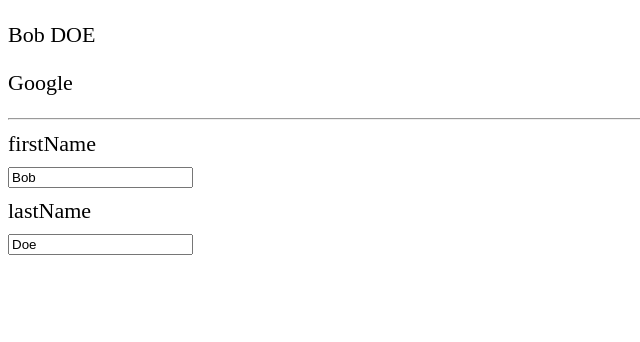
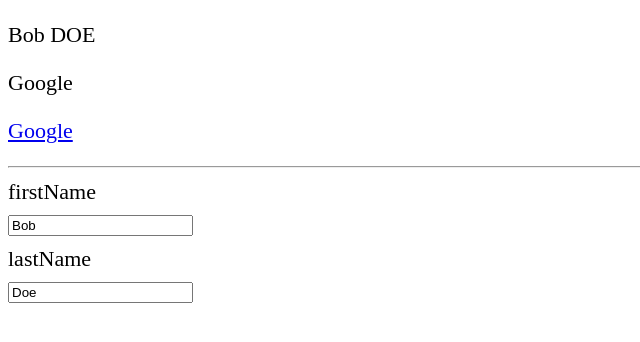
Before and after one commit to Quantumben/vuejs, a plain HTML site: page index.html in a window 1280 px wide. Shown: the whole page, without its empty margins (0-640 px from the left). Drawn offline with nearby package versions, Linux system fonts and the light colour scheme.

Commit message:
v-html short hand method

```diff
--- a/app.js
+++ b/app.js
@@ -8,6 +8,7 @@
             firstName: 'John',
             lastName: 'Doe',
             url: 'http://google.com',
+            raw_url: '<a href="https://google.com" target="_blank">Google</a>',
         }
     },
     methods: {
--- a/index.html
+++ b/index.html
@@ -8,6 +8,8 @@
     <div id="app" v-cloak >
         <p>{{ fullName() }}</p>
         <p> <a v:href="url" target="_blank" rel="noopener noreferrer">Google</a></p>
+
+        <p v-html="raw_url"></p>
         <hr>
         <label for="">firstName</label>
         <input type="text" name="" id="" v-model="firstName">
```
